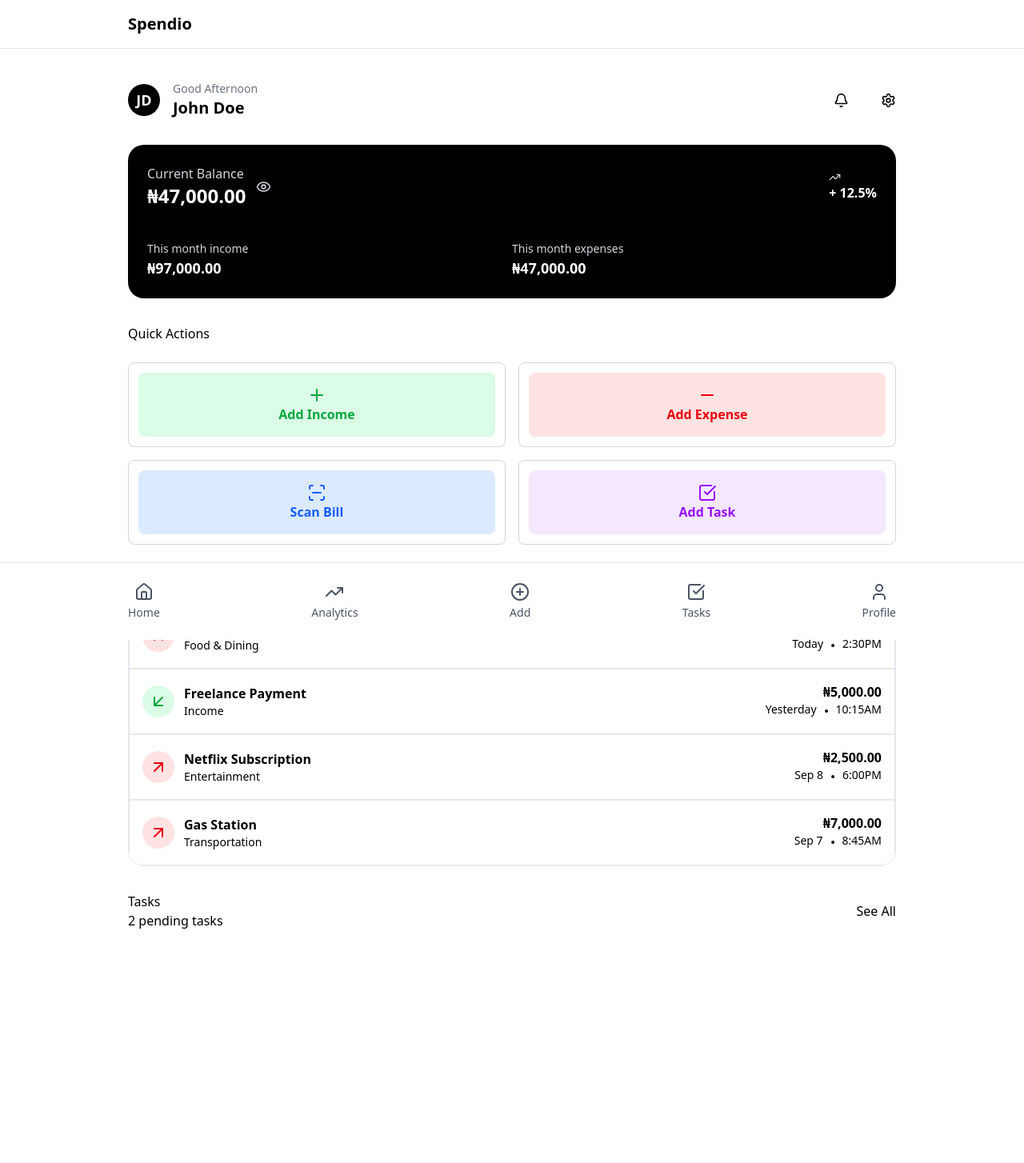
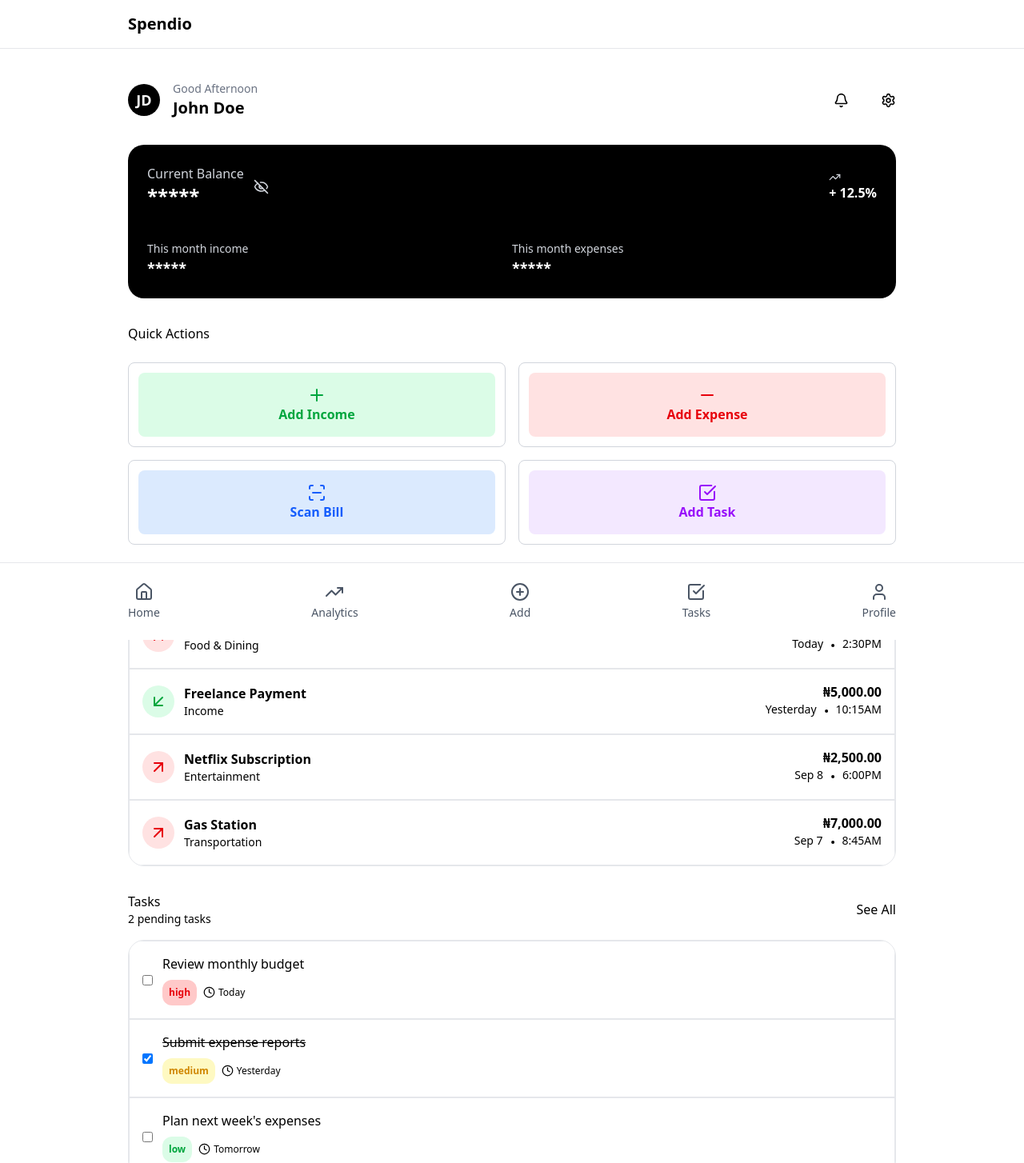
Before and after one commit to Nnamdi-Uzoigwe/Spendio-App, a Next.js app: page / in a window 1280 px wide. Shown: the top 1454 px of the page at 80% size. Before the commit the page ends 1323 px from the top, so only its background shows below. Built offline with nearby package versions, Linux system fonts and the light colour scheme.

Commit message:
completed the home page of the spendio app

```diff
--- a/components/dashboard/ExpenseBoard.tsx
+++ b/components/dashboard/ExpenseBoard.tsx
@@ -1,6 +1,10 @@
-import { Eye, TrendingUp } from "lucide-react";
+"use client"
+
+import { Eye, EyeOff, TrendingUp } from "lucide-react";
+import { useState } from "react";
 
 export default function ExpenseBoard() {
+    const [showValues, setShowValues] = useState(false)
     return (
         <div className="bg-black text-white rounded-[20px] p-6 w-full">
             {/* flex */}
@@ -8,11 +12,11 @@ export default function ExpenseBoard() {
                 <div className="flex items-center gap-3">
                     <div>
                         <p className="text-gray-300">Current Balance</p>
-                        <h3 className="font-semibold text-2xl">₦47,000.00</h3>
+                        <h3 className="font-semibold text-2xl">{showValues ? "₦50,000.00" : "*****"}</h3>
                     </div>
-                    <span>
-                        <Eye size={19} className="text-gray-300 cursor-pointer" />
-                    </span>
+                    <div onClick={() => setShowValues(!showValues)}>
+                        {showValues ? <Eye size={19} className="text-gray-300 cursor-pointer" /> : <EyeOff size={19} className="text-gray-300 cursor-pointer" />}
+                    </div>
                 </div>
 
                 {/* Trends */}
@@ -25,11 +29,11 @@ export default function ExpenseBoard() {
             <div className="mt-10 grid grid-cols-2">
                 <div>
                     <p className="text-gray-300 text-sm">This month income</p>
-                    <h3 className="font-semibold text-lg">₦97,000.00</h3>
+                    <h3 className="font-semibold text-lg">{showValues ? "₦97,000.00" : "*****"}</h3>
                 </div>
                 <div>
                     <p className="text-gray-300 text-sm">This month expenses</p>
-                    <h3 className="font-semibold text-lg">₦47,000.00</h3>
+                    <h3 className="font-semibold text-lg">{showValues ? "₦47,000.00" : "*****"}</h3>
                 </div>
             </div>
         </div>
--- a/components/dashboard/QuickActions.tsx
+++ b/components/dashboard/QuickActions.tsx
@@ -4,7 +4,7 @@ export default function QuickActions() {
     return (
         <div>
             <h5>Quick Actions</h5>
-            <div className="mt-6 grid grid-cols-1 lg:grid-cols-2 gap-4">
+            <div className="mt-6 grid grid-cols-2 gap-4">
                 {/* Add Income */}
                 <div className="border border-gray-300 rounded-lg p-3">
                     <div className="bg-green-100 cursor-pointer hover:bg-green-200 p-4 rounded-lg flex flex-col items-center">
--- a/components/dashboard/TaskLists.tsx
+++ b/components/dashboard/TaskLists.tsx
@@ -1,16 +1,70 @@
+import { Clock4 } from "lucide-react";
+
 export default function TaskLists() {
+  const taskList = [
+    {
+      id: 1,
+      isCompleted: false,
+      taskName: "Review monthly budget",
+      priority: "high",
+      deadline: "Today",
+    },
+    {
+      id: 2,
+      isCompleted: true,
+      taskName: "Submit expense reports",
+      priority: "medium",
+      deadline: "Yesterday",
+    },
+    {
+      id: 3,
+      isCompleted: false,
+      taskName: "Plan next week's expenses",
+      priority: "low",
+      deadline: "Tomorrow",
+    },
+  ];
   return (
     <div>
       <div className="flex justify-between items-center">
         <div>
           <h5>Tasks</h5>
-                    <p>2 pending tasks</p>
+          <p className="text-sm">2 pending tasks</p>
         </div>
 
         <div>
           <p>See All</p>
         </div>
       </div>
+
+      {/* Transactions */}
+      <div className="mt-4 border border-gray-200 overflow-hidden rounded-[20px]">
+        {taskList.map((item) => (
+          <div key={item.id} className="flex gap-3 items-center border border-gray-200 p-4">
+            <input type="checkbox" defaultChecked={item.isCompleted} />
+            <div>
+              <h5 className={`mb-2 ${item.isCompleted ? "line-through" : " decoration-0"}`}>{item.taskName}</h5>
+              <div className="flex items-center gap-2">
+                <div
+                  className={`w-fit p-2 rounded-xl text-xs font-semibold ${
+                    item.priority === "high"
+                      ? "bg-red-200 text-red-600"
+                      : item.priority === "medium"
+                      ? "bg-yellow-100 text-yellow-600"
+                      : "bg-green-100 text-green-600"
+                  }`}
+                >
+                  {item.priority}
                 </div>
-    )
+                <div className="flex">
+                  <Clock4 size={15} />
+                  <span className="ml-1 text-xs">{item.deadline}</span>
+                </div>
+              </div>
+            </div>
+          </div>
+        ))}
+      </div>
+    </div>
+  );
 }
```
Lines whose indentation alone changed are shown as unchanged.
